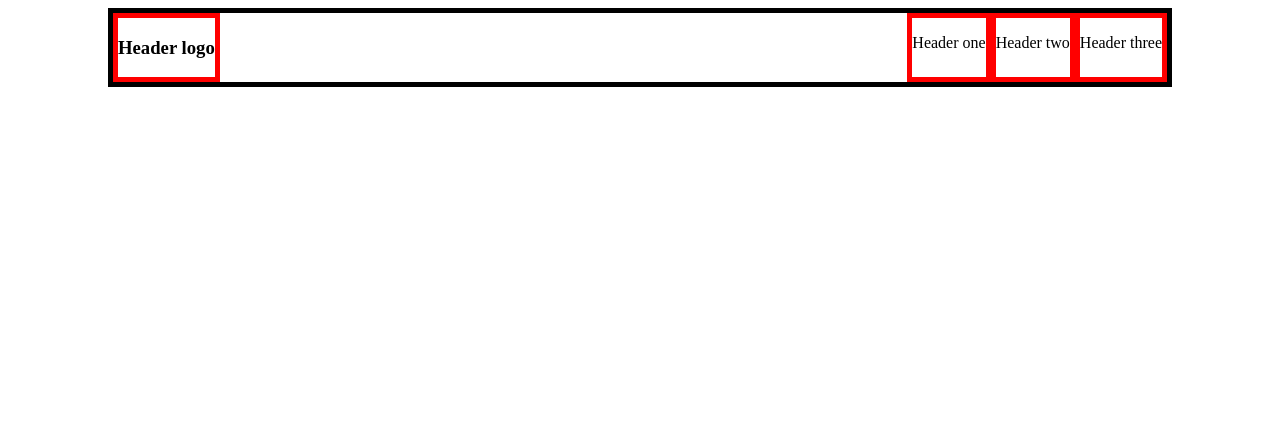
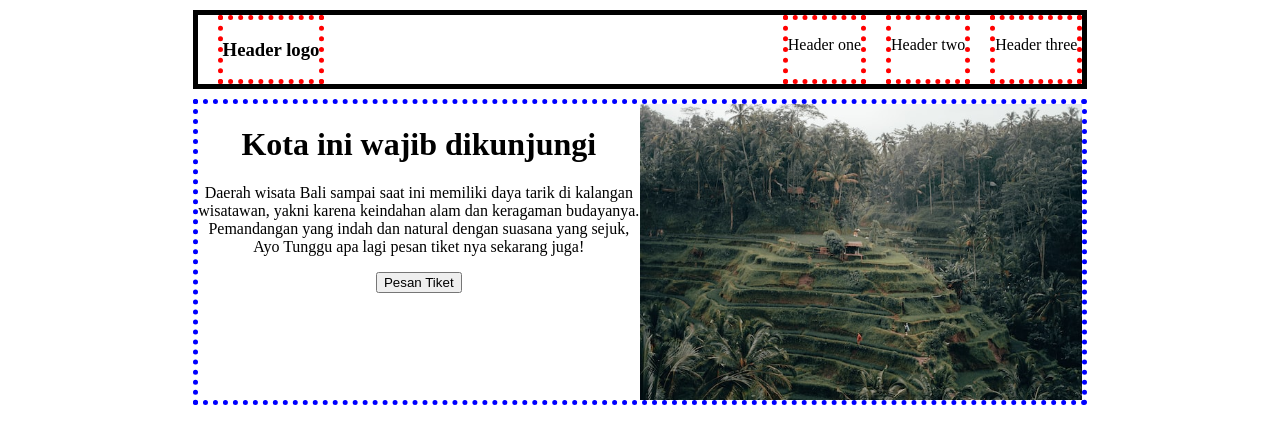
Before and after one commit to MuchtarHasan758/landing-page, a plain HTML site: page index.html in a window 1280 px wide. Drawn offline with Linux system fonts and the light colour scheme.

Commit message:
Menambahkan section hero dan memperbaiki layout header

```diff
--- a/index.html
+++ b/index.html
@@ -14,5 +14,10 @@
             <div><p>Header two</p></div>
             <div><p>Header three</p></div>
         </div>
+        <div class="hero">
+            <div class="desc"><h1>Kota ini wajib dikunjungi</h1>
+            <p>Daerah wisata Bali sampai saat ini memiliki daya tarik di kalangan wisatawan, yakni karena keindahan alam dan keragaman budayanya. Pemandangan yang indah dan natural dengan suasana yang sejuk, Ayo Tunggu apa lagi pesan tiket nya sekarang juga!</p><button id="btn-tiket">Pesan Tiket</button></div>
+            <img src="./images/bali.jpg" alt="persawahan-bali">
+        </div>
     </body>
 </html>
--- a/styles.css
+++ b/styles.css
@@ -1,16 +1,37 @@
+body {
+    margin: none;
+}
+
 .header {
     display: flex;
-    margin: 8px 100px 0;
-    justify-content: center;
     border: 5px solid black;
+    width: 70%;
+    margin: 10px auto;
 }
 
 .header div {
-    border: 5px solid red;
-    width: fit-content;
+    border: 5px dotted red;
+    margin-left: 20px;
+}
+
+.header-logo {
+    margin-left: 2001px;
+    margin-right: auto;
+}
+
+.hero {
+    margin: 10px auto;
+    width: 70%;
+    border: 5px dotted blue;
+    display: flex;
     min-width: 0px;
 }
 
-.header-logo {
-    margin-right: auto;
+.desc {
+    text-align: center;
 }
+
+img {
+    width: 50%;
+    height: auto;
+}
```
Also changed, not shown: images/bali.jpg (added).
